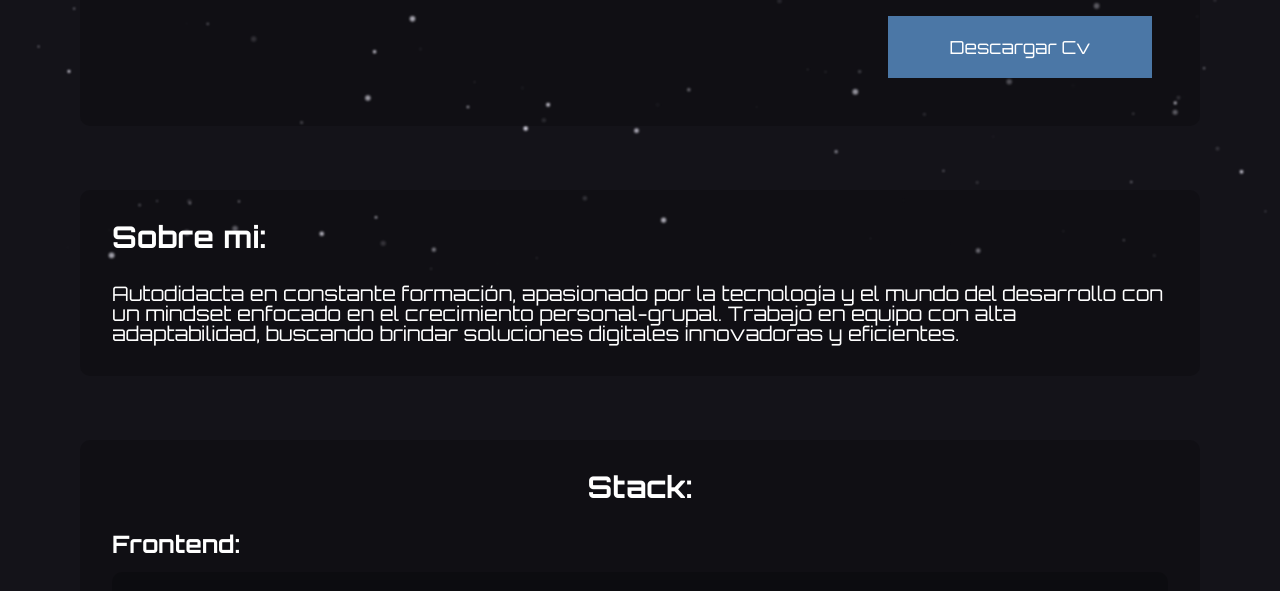
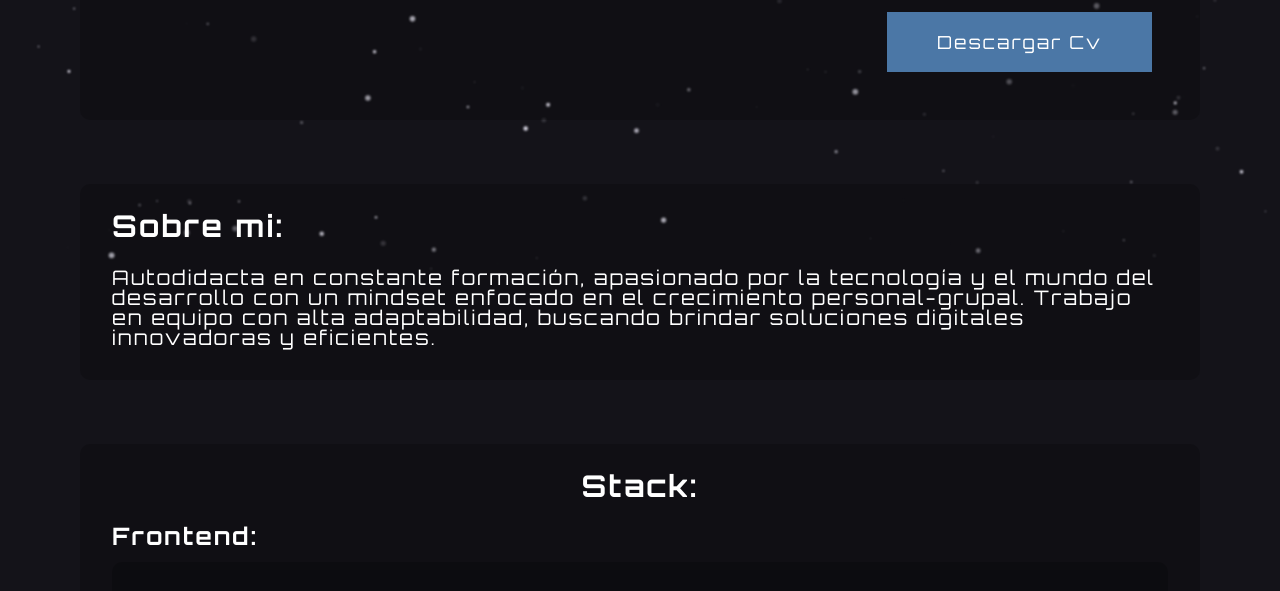
Before and after one commit to Pablo-r-stack/portfolio, a plain HTML site: page index.html in a window 1280 px wide. Shown: the part 526-1117 px from the top of the page. Drawn offline with Linux system fonts and the light colour scheme.

Commit message:
added letter spacing and line height between paragraphs

```diff
--- a/style.css
+++ b/style.css
@@ -16,6 +16,8 @@
 
 *, li, p, a{
     font-family: var(--generalFont);
+    line-height: 2rem;
+    letter-spacing: 0.2rem;
 }
 
 
```
